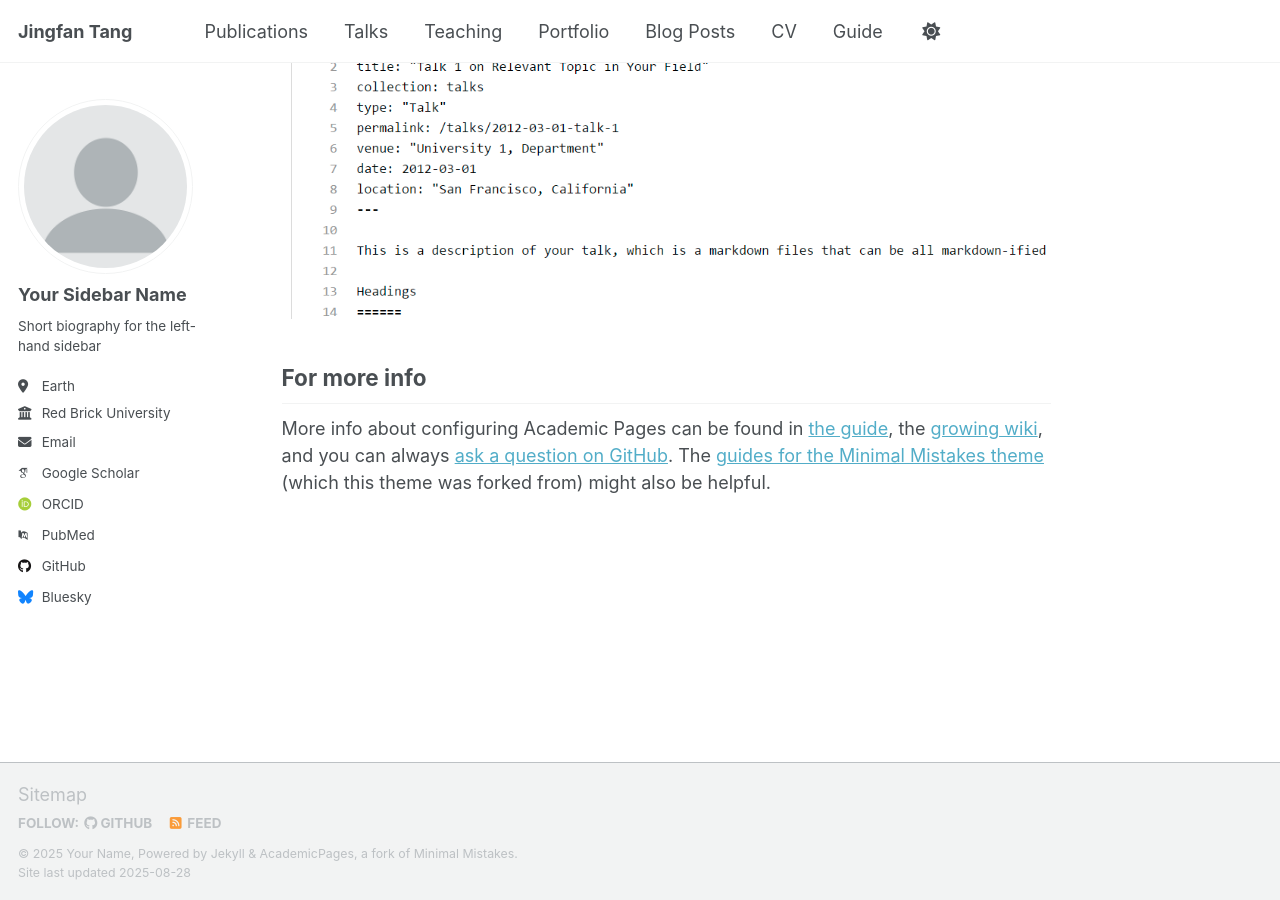
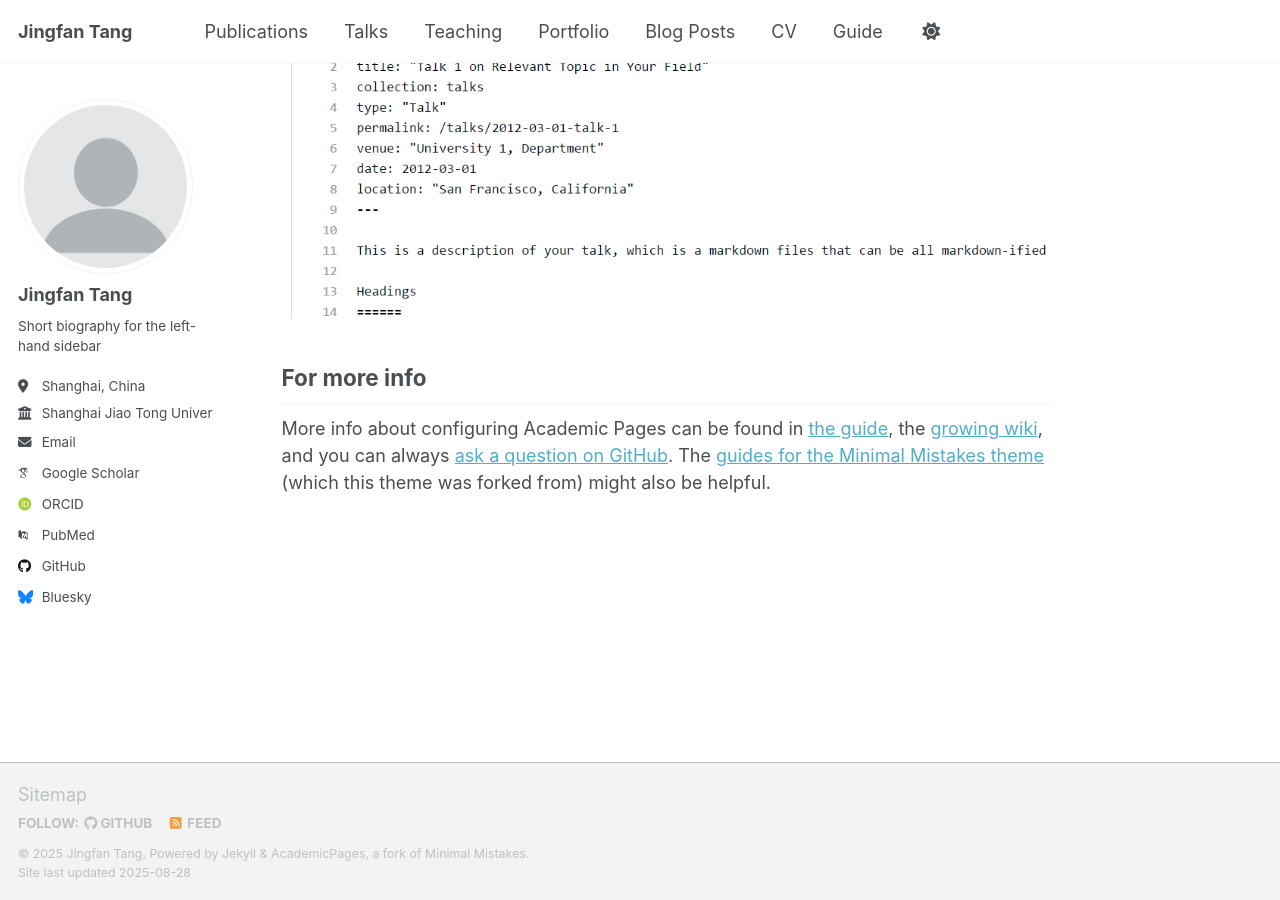
Before and after one commit to tangjingfan/tangjingfan.github.io, a Jekyll site: the page built from _pages/about.md, in a window 1280 px wide and 900 px high, scrolled down 2880 px. Built offline with Jekyll 4.4.1, drawn with Linux system fonts in a browser that asks for light colours; some web fonts are replaced; a script that is not in the unit is left out.

Commit message:
feat: update basic info

```diff
--- a/_config.yml
+++ b/_config.yml
@@ -11,7 +11,7 @@ locale                   : "en-US"
 site_theme               : "default" # Currently available options are "default", "air"
 title                    : "Jingfan Tang"
 title_separator          : "-"
-name                     : &name "Your Name"
+name                     : &name "Jingfan Tang"
 description              : &description "personal description"
 url                      : https://tangjingfan.github.io # the base hostname & protocol for your site e.g. "https://[your GitHub username].github.io" or if you already have some other page hosted on Github then use "https://[your GitHub username].github.io/[Your Repo Name]"
 baseurl                  : "" # the subpath of your site, e.g. "/blog"
@@ -23,13 +23,13 @@ repository               : "tangjingfan/tangjingfan.github.io"
 author:
   # Biographic information
   avatar           : "profile.png"
-  name             : "Your Sidebar Name"
+  name             : "Jingfan Tang"
   pronouns         : # example: "she/her"
   bio              : "Short biography for the left-hand sidebar"
-  location         : "Earth"
-  employer         : "Red Brick University"
+  location         : "Shanghai, China"
+  employer         : "Shanghai Jiao Tong University"
   uri              : # URL
-  email            : "none@example.org"
+  email            : "tang_jingfan@sjtu.edu.cn"
 
   # Academic websites
   academia         : # URL
```
